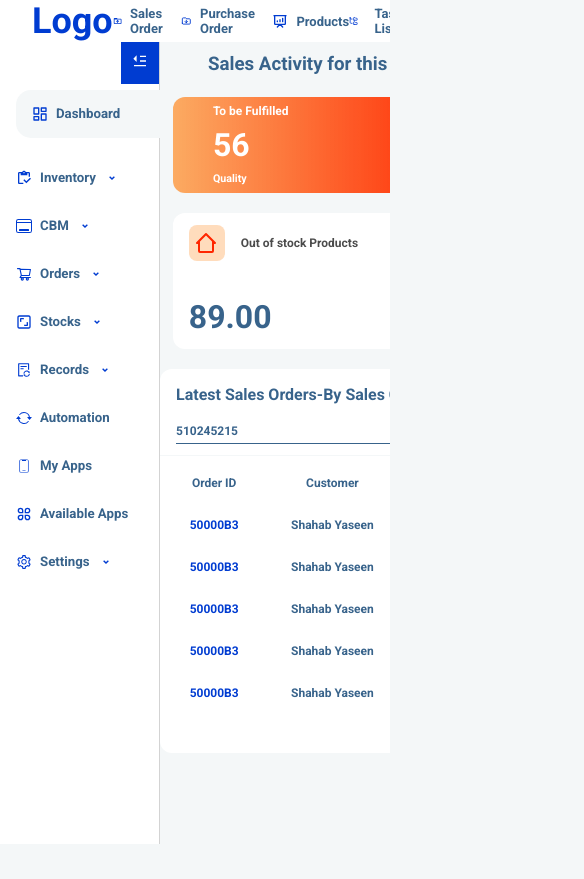
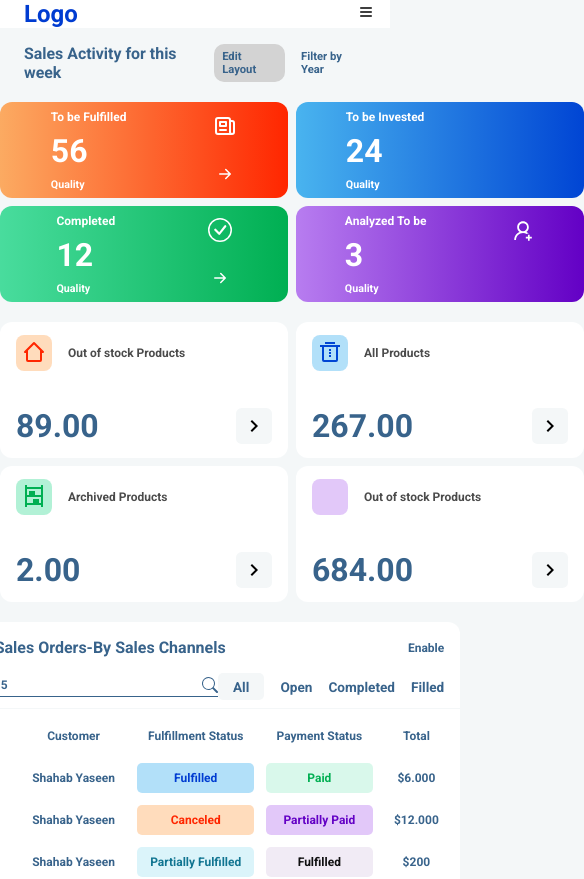
Before and after one commit to EdraakSystems/dashboard, a React (Create React App) app: page / in a window 390 px wide. Shown: the top 879 px of the page, 584 px wide, since content can reach past the window. Before the commit the page ends 844 px from the top, so only its background shows below. Built offline with nearby package versions, Linux system fonts and the light colour scheme; some icons are missing.

Commit message:
media queries

```diff
--- a/src/components/Dashboard/Dashboard.css
+++ b/src/components/Dashboard/Dashboard.css
@@ -2,7 +2,8 @@
     display: flex;
     flex-direction: column;
     gap: 1.25rem;
-    margin-top: 1dvh;
+    margin-top: 1rem;
+    max-width: 100vw;
 }
 
 .dashboard_info {
@@ -11,7 +12,6 @@
     justify-content: space-between;
     padding: 0 3rem;
     color: var(--sec_clr);
-
 }
 
 .dashboard_info div {
@@ -547,3 +547,38 @@ td {
     width: 45%;
     margin-inline: 2.5rem;
 }
+
+@media (max-width:599px) {
+    .dashboard_info {
+        padding: 0 1.5rem;
+        font-size: 0.85rem;
+        font-weight: 200;
+    }
+
+    .cards {
+        display: grid;
+        grid-template-columns: 1fr 1fr;
+        grid-gap: 0.5rem;
+    }
+
+    .cards_data {
+        border-radius: 12px;
+        padding: 0.5rem 0.75rem;
+        gap: 3rem;
+    }
+
+    .cards_2 {
+        display: grid;
+        grid-template-columns: 1fr 1fr;
+        grid-gap: 0.5rem;
+    }
+
+    .card_3 {
+        flex-direction: column;
+        gap: 0.5rem;
+    }
+
+    .cards_3_table {
+        width: auto;
+    }
+}
--- a/src/components/Leftnav/Leftnav.css
+++ b/src/components/Leftnav/Leftnav.css
@@ -3,7 +3,7 @@
     flex-direction: column;
     gap: 2rem;
     width: 10rem;
-    height: 100vh;
+    height: 100%;
     background: #ffffff;
     padding: 3rem 1rem;
     border-right: 1px solid lightgray;
@@ -41,3 +41,9 @@
 .left_nav_list h5 {
     color: var(--sec_clr);
 }
+
+@media (max-width:599px) {
+    .left_nav {
+        display: none;
+    }
+}
--- a/src/components/Navbar/Navbar.css
+++ b/src/components/Navbar/Navbar.css
@@ -3,6 +3,7 @@
     justify-content: space-between;
     align-items: center;
     background: var(--white);
+    max-width: 100%;
 }
 
 .nav_logo {
@@ -109,3 +110,27 @@
     width: 2rem;
     border-radius: 50%;
 }
+
+.menu {
+    display: none;
+}
+
+@media (max-width:599px) {
+    .nav_logo {
+        font-weight: 200;
+        font-size: 1.5rem;
+        margin-left: 1.5rem;
+    }
+
+    .menu {
+        display: block;
+        margin: 0 1rem;
+    }
+
+    .nav_product,
+    .nav_task,
+    .nav_search,
+    .nav_user {
+        display: none;
+    }
+}
--- a/src/components/Navbar/Navbar.jsx
+++ b/src/components/Navbar/Navbar.jsx
@@ -9,6 +9,7 @@ import { LuFolderTree } from 'react-icons/lu'
 import { BsSearch } from 'react-icons/bs'
 import { GrNotification } from 'react-icons/gr'
 import { RiArrowDropDownLine } from 'react-icons/ri'
+import { LuMenu } from 'react-icons/lu'
 
 
 const Navbar = () => {
@@ -51,6 +52,9 @@ const Navbar = () => {
         <h6>Muhammad Hamza</h6>
         <RiArrowDropDownLine />
       </div>
+      <div className="menu">
+        <LuMenu />
+      </div>
     </div>
   )
 }
--- a/src/index.css
+++ b/src/index.css
@@ -6,9 +6,9 @@
 
 }
 
-::-webkit-scrollbar {
+/* ::-webkit-scrollbar {
   display: none;
-}
+} */
 
 :root {
   --pri_clr: #003cd1;
@@ -22,6 +22,9 @@
 body {
   font-family: 'Roboto', sans-serif;
   background-color: var(--bg_clr);
+  overflow-x: hidden;
+  max-width: 100vw;
+
 }
 
 ul,
@@ -39,18 +42,15 @@ a {
 .container {
   display: flex;
   flex-direction: column;
-  height: 100vh;
-  width: 100vw;
-  overflow-x: hidden;
 }
 
 .topNavbar {
-  height: 50px;
+  max-height: 50px;
 }
 
 .content {
   display: flex;
-  flex: 1;
+  flex: 1 1 auto;
 }
 
 .sideNavbar {
@@ -60,17 +60,3 @@ a {
 .dashBoard {
   flex: 1;
 }
-
-
-.btn {
-  padding: 0.7rem 0.7rem;
-  background-color: var(--pri_clr);
-  border-radius: 0.3rem;
-  color: var(--bg_clr);
-  transition: all linear 0.2s;
-}
-
-.btn:hover,
-.btn:focus-visible {
-  background-color: var(--sec_clr);
-}
```
